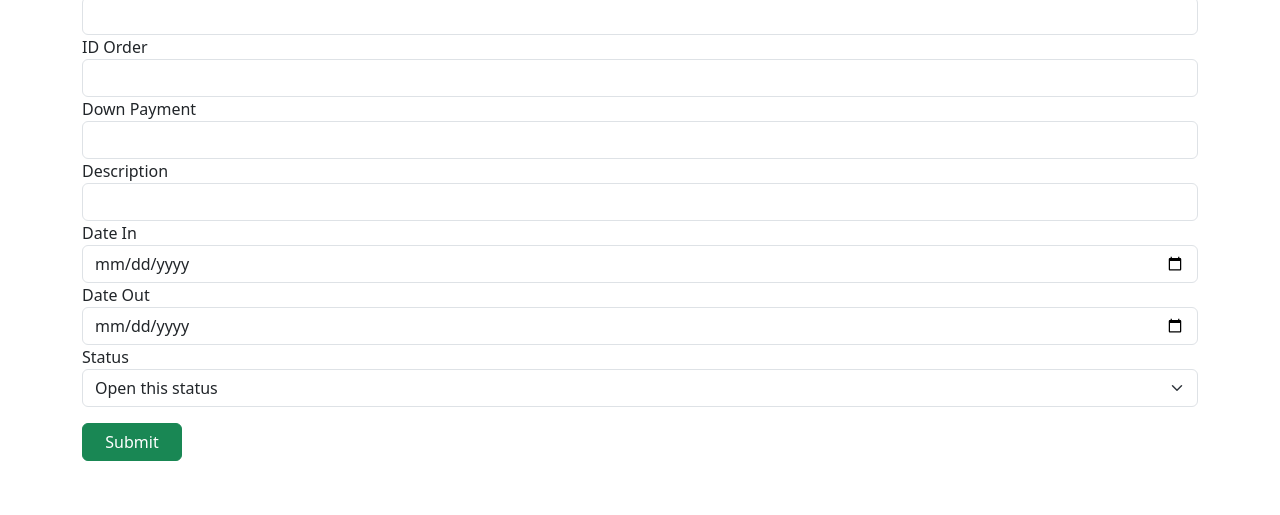
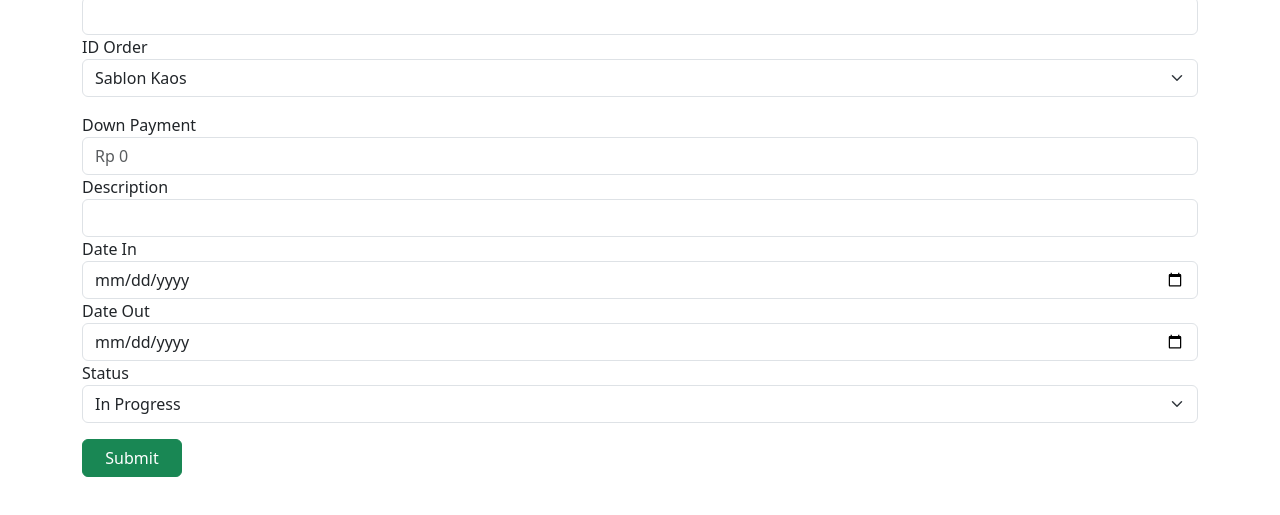
Before and after one commit to andrebagus18/Web-Admin-Businessman, a plain HTML site: page project/add-project.html in a window 1280 px wide. Shown: the part 175-690 px from the top of the page. Drawn offline with nearby package versions, Linux system fonts and the light colour scheme.

Commit message:
modifikasi id order dan down payment

```diff
--- a/project/add-project.html
+++ b/project/add-project.html
@@ -43,21 +43,27 @@
         </div>
         <div class="form-group">
           <label for="idOrder">ID Order</label>
-          <input
-            type="text"
-            class="form-control"
+          <select
+            class="form-select mb-3"
+            aria-label="Default select example"
+            name="idOrder"
             id="idOrder"
-            name="idOrder"
-            required
-          />
+          >
+            <option value="sablon_kaos">Sablon Kaos</option>
+            <option value="stiker">Stiker</option>
+            <option value="banner">Banner</option>
+            <option value="nota">Nota</option>
+            <option value="souvenir">Souvenir</option>
+          </select>
         </div>
         <div class="form-group">
           <label for="dp">Down Payment</label>
           <input
-            type="number"
+            type="text"
             class="form-control"
             id="dp"
             name="dp"
+            placeholder="Rp 0"
             required
           />
         </div>
@@ -87,8 +93,7 @@
             name="status"
             id="status"
           >
-            <option selected>Open this status</option>
-            <option value="in_progress">in Progress</option>
+            <option value="in_progress">In Progress</option>
             <option value="done">Done</option>
           </select>
         </div>
@@ -136,5 +141,27 @@
     ></script>
 
     <script src="project.js"></script>
+    <script>
+      document.getElementById('dp').addEventListener('input', function(event) {
+    let value = event.target.value;
+
+    // Hilangkan karakter selain angka
+    value = value.replace(/[^0-9]/g, '');
+
+    // Format angka dengan tanda pemisah ribuan dan mata uang (contoh: Rp 1.000.000)
+    let formattedValue = formatCurrency(value);
+
+    // Tampilkan hasil format ke dalam input
+    event.target.value = formattedValue;
+});
+
+function formatCurrency(value) {
+    // Format angka menggunakan Intl.NumberFormat untuk format Indonesia (Rp)
+    let number = Number(value);
+    if (isNaN(number)) return '';
+
+    return 'Rp ' + number.toLocaleString('id-ID');
+}
+    </script>
   </body>
 </html>
--- a/project/project.js
+++ b/project/project.js
@@ -98,7 +98,7 @@ document.addEventListener("DOMContentLoaded", () => {
           editStatus: editStatus,
         });
 
-        const url = `../form-edit/form-edit.html?id=${index + 1}`;
+        const url = `../BELAJAR/form-edit/form-edit.html?id=${index + 1}`;
         console.log("Redirecting to:", url); // Log URL
         window.open(url, "_blank");
       });
```
